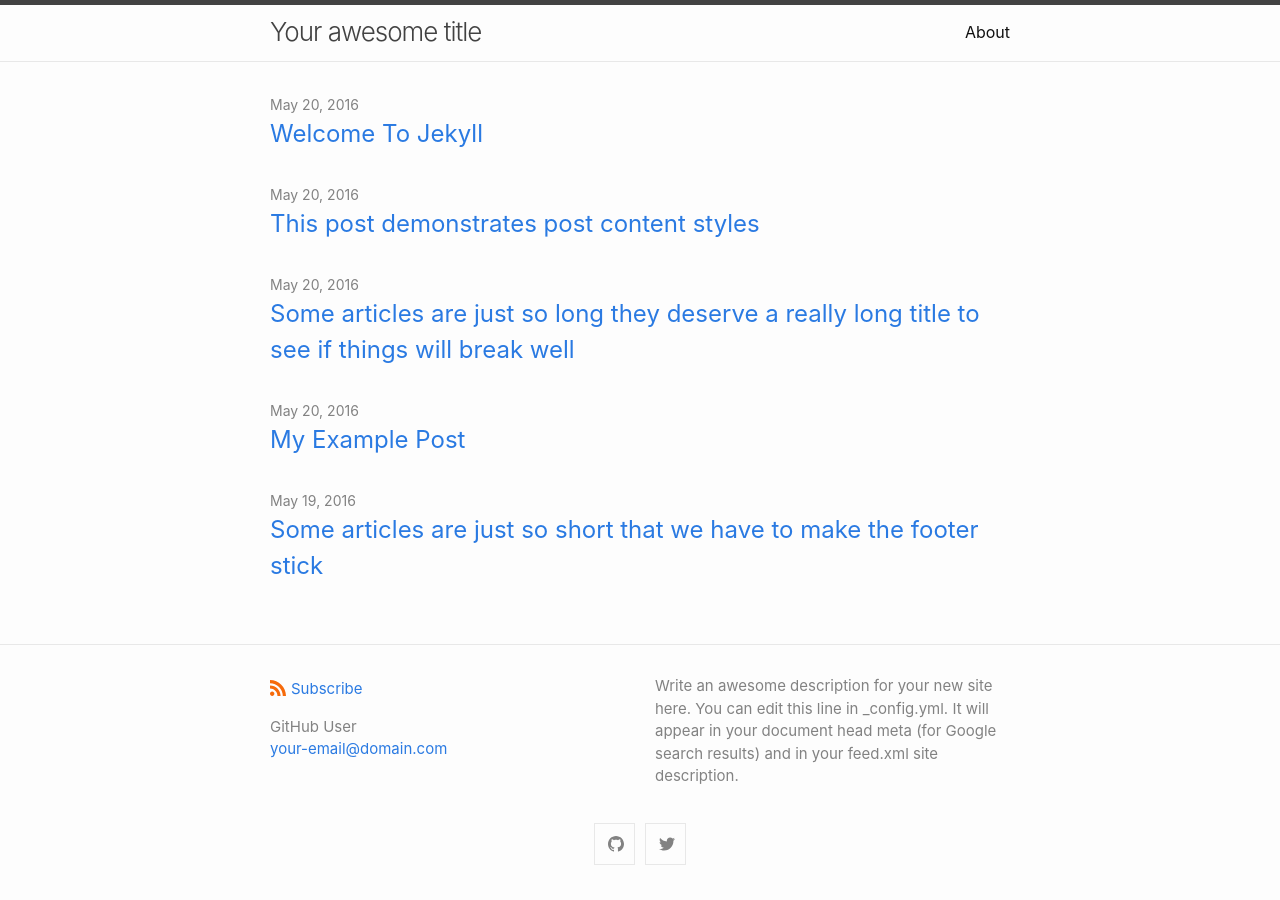
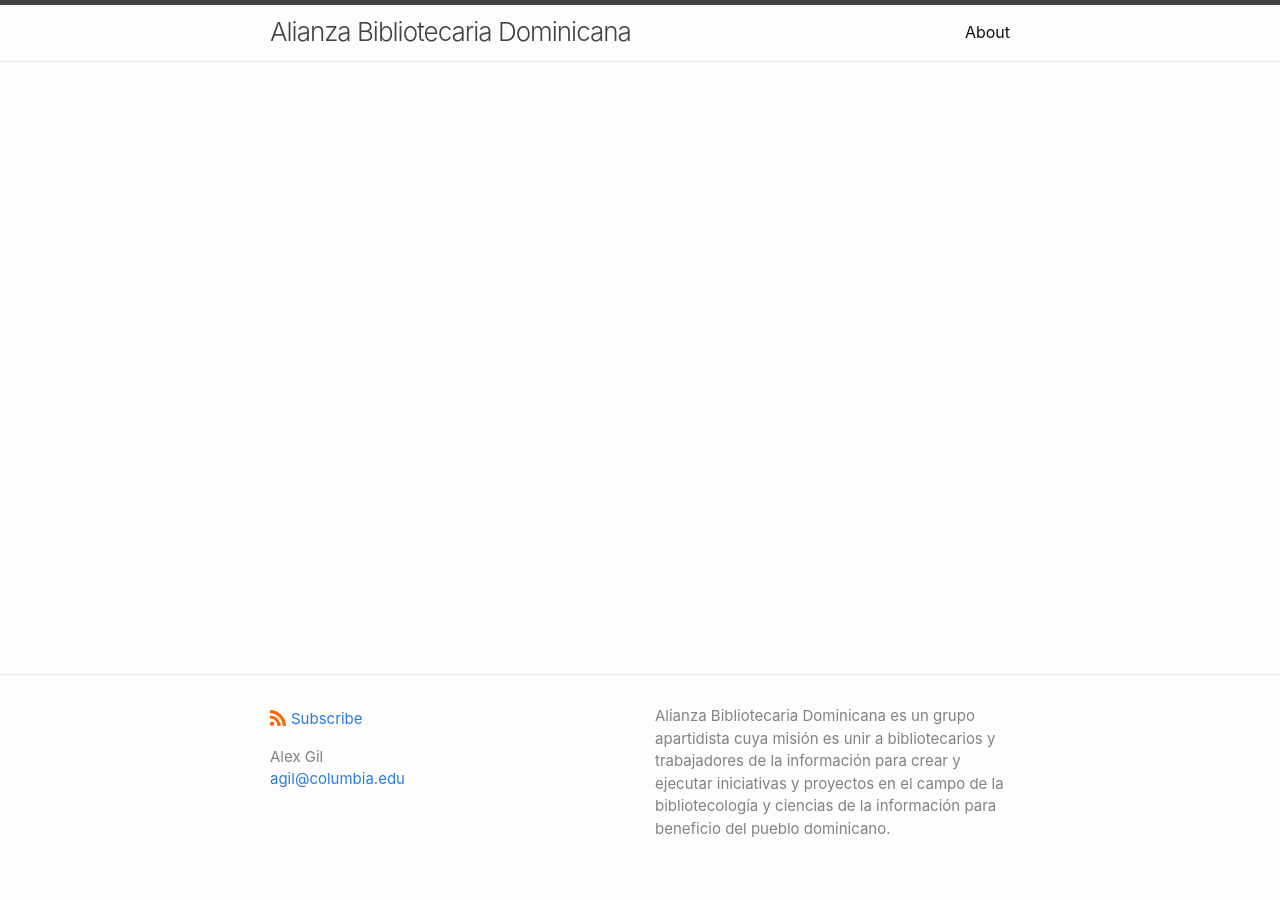
Before and after one commit to elotroalex/abd, a Jekyll site: the page built from index.md, in a window 1280 px wide. Built offline with Jekyll 4.4.1, drawn with Linux system fonts in a browser that asks for light colours.

Commit message:
set up homepage

```diff
--- a/_config.yml
+++ b/_config.yml
@@ -1,11 +1,9 @@
-title: Your awesome title
+title: Alianza Bibliotecaria Dominicana
 author:
-  name: GitHub User
-  email: your-email@domain.com
+  name: Alex Gil
+  email: agil@columbia.edu
 description: > # this means to ignore newlines until "show_excerpts:"
-  Write an awesome description for your new site here. You can edit this
-  line in _config.yml. It will appear in your document head meta (for
-  Google search results) and in your feed.xml site description.
+  Alianza Bibliotecaria Dominicana es un grupo apartidista cuya misión es unir a bibliotecarios y trabajadores de la información para crear y ejecutar iniciativas y proyectos en el campo de la bibliotecología y ciencias de la información para beneficio del pueblo dominicano.
 
 show_excerpts: false # set to true to show excerpts on the homepage
 
@@ -16,8 +14,8 @@
 
   # generate social links in footer
   social_links:
-    twitter: jekyllrb
-    github:  jekyll
+    # twitter: jekyllrb
+    # github:  jekyll
     # devto: jekyll
     # dribbble: jekyll
     # facebook: jekyll
--- a/_layouts/home.html
+++ b/_layouts/home.html
@@ -9,6 +9,7 @@
 
   {{ content }}
 
+{% comment %}
 
   {% if site.paginate %}
     {% assign posts = paginator.posts %}
@@ -58,4 +59,6 @@
 
   {%- endif -%}
 
+{% endcomment %}
+
 </div>
```
